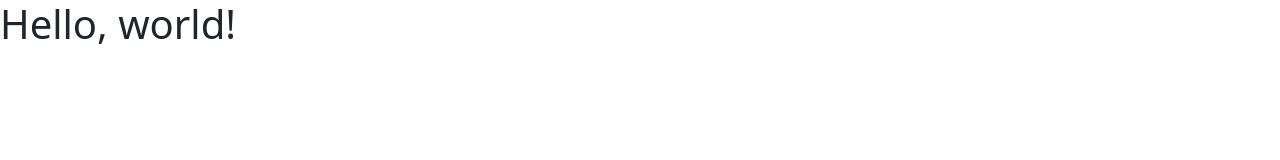
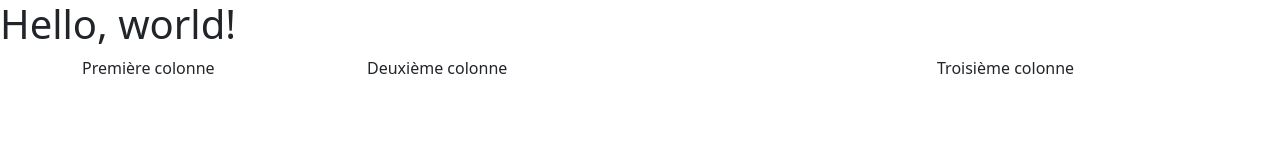
Before and after one commit to Thanaelys/Thanaelys.github.io, a plain HTML site: page index.html in a window 1280 px wide. Drawn offline with nearby package versions, Linux system fonts and the light colour scheme.

Commit message:
Exercice 2
3 colonnes c'est un bon début.

```diff
--- a/index.css
+++ b/index.css
@@ -0,0 +1 @@
+.container
--- a/index.html
+++ b/index.html
@@ -17,6 +17,20 @@
     <script src="https://cdn.jsdelivr.net/npm/bootstrap@5.3.3/dist/js/bootstrap.bundle.min.js"
         integrity="sha384-YvpcrYf0tY3lHB60NNkmXc5s9fDVZLESaAA55NDzOxhy9GkcIdslK1eN7N6jIeHz"
         crossorigin="anonymous"></script>
+    <div class="container">
+        <div class="row">
+            <div class="col-md-3">
+                Première colonne
+            </div>
+            <div class="col-md-6">
+                Deuxième colonne
+            </div>
+            <div class="col-md-3">
+                Troisième colonne
+            </div>
+        </div>
+    </div>
+
 </body>
 
 </html>
```
